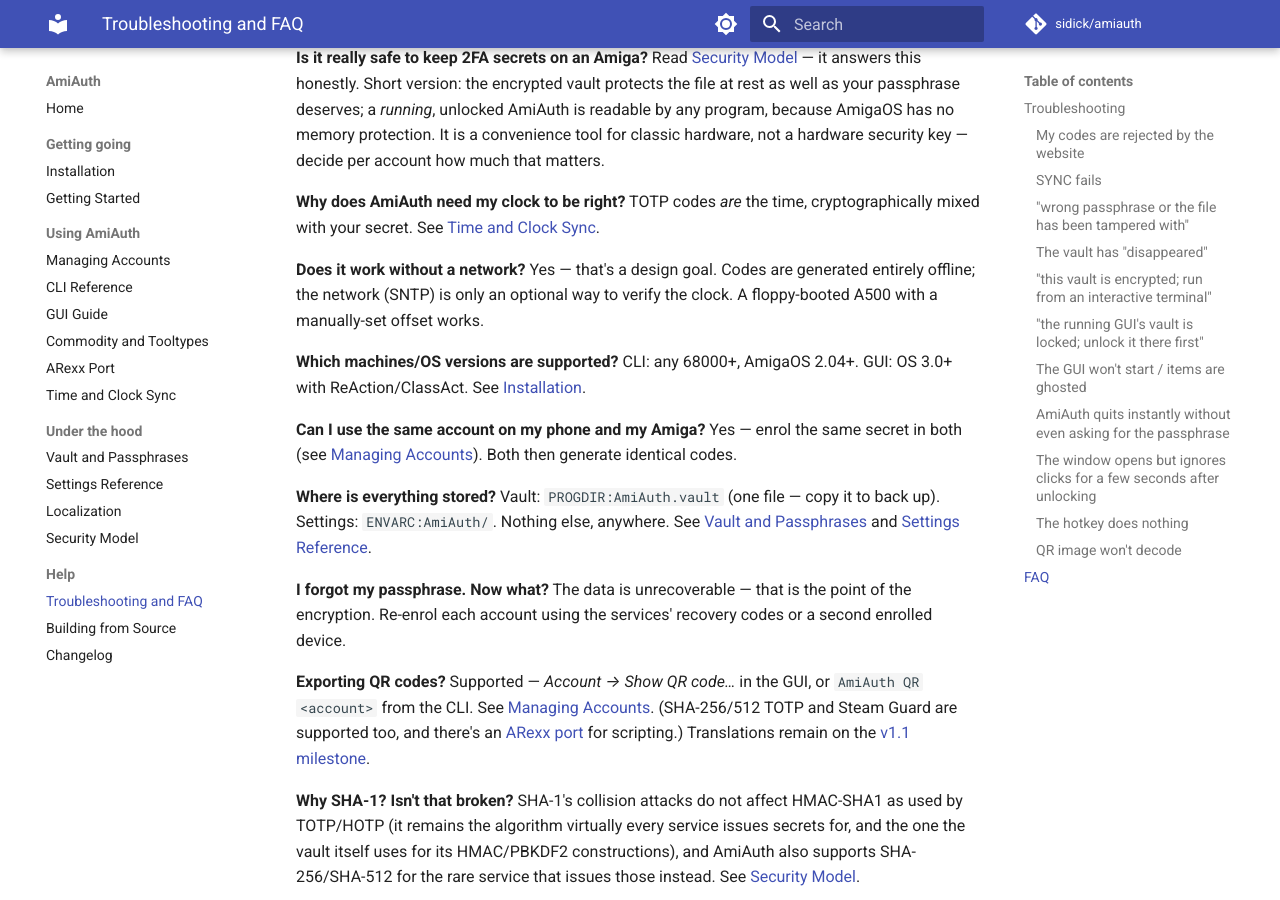
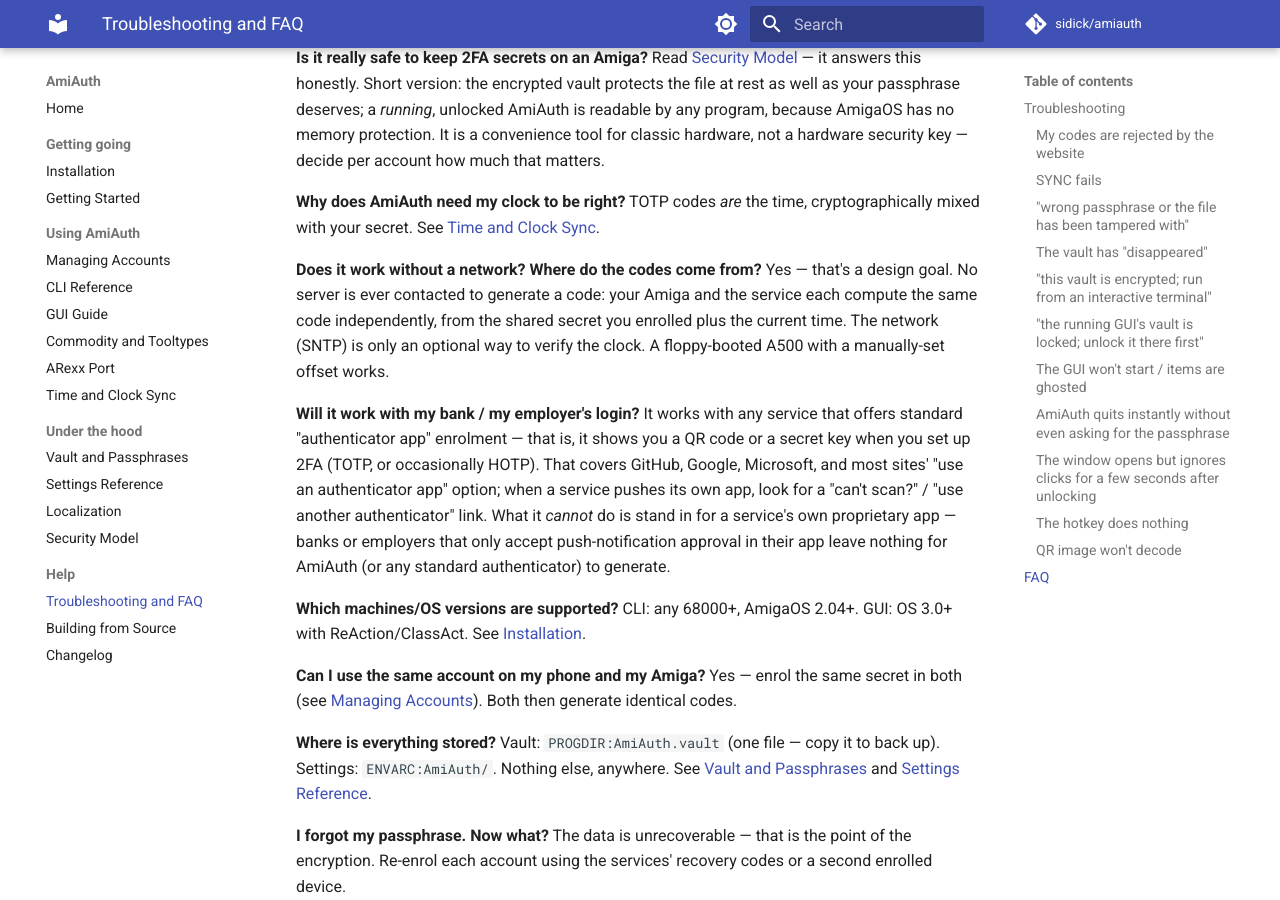
Before and after one commit to sidick/amiauth, an MkDocs documentation site: the page built from userdocs/Troubleshooting-and-FAQ.md, in a window 1280 px wide and 900 px high, scrolled down 2761 px. Built offline with MkDocs 1.6.1 and Material for MkDocs 9.7.7, drawn with Linux system fonts in a browser that asks for light colours; comment, search, counter and statistics services are not loaded; the version menu is left out.

Commit message:
docs: preempt a1k.org questions — offline code generation, which services work (#119)
Feedback from the a1k.org announcement thread showed two recurring
misconceptions: that AmiAuth fetches MFA codes from a server, and that
it can't help because banks demand their own apps.

- AmiAuth.readme: state up front that codes are computed entirely
  offline (SNTP is only clock verification), and that any service with
  standard authenticator-app enrolment works — only proprietary
  push-notification apps are out of reach.
- FAQ: expand the no-network entry to explain both sides compute the
  same code independently, and add a "Will it work with my bank?"
  entry drawing the same line.


Claude-Session: https://claude.ai/code/session_01CRP4gJ7zq9zy1DoC4toRWc

Co-authored-by: Claude Fable 5 <noreply@anthropic.com>

```diff
--- a/userdocs/Troubleshooting-and-FAQ.md
+++ b/userdocs/Troubleshooting-and-FAQ.md
@@ -123,10 +123,22 @@ hardware security key — decide per account how much that matters.
 TOTP codes *are* the time, cryptographically mixed with your secret. See
 [Time and Clock Sync](Time-and-Clock-Sync.md).
 
-**Does it work without a network?**
-Yes — that's a design goal. Codes are generated entirely offline; the network
-(SNTP) is only an optional way to verify the clock. A floppy-booted A500 with
-a manually-set offset works.
+**Does it work without a network? Where do the codes come from?**
+Yes — that's a design goal. No server is ever contacted to generate a code:
+your Amiga and the service each compute the same code independently, from the
+shared secret you enrolled plus the current time. The network (SNTP) is only
+an optional way to verify the clock. A floppy-booted A500 with a manually-set
+offset works.
+
+**Will it work with my bank / my employer's login?**
+It works with any service that offers standard "authenticator app" enrolment —
+that is, it shows you a QR code or a secret key when you set up 2FA (TOTP, or
+occasionally HOTP). That covers GitHub, Google, Microsoft, and most sites'
+"use an authenticator app" option; when a service pushes its own app, look for
+a "can't scan?" / "use another authenticator" link. What it *cannot* do is
+stand in for a service's own proprietary app — banks or employers that only
+accept push-notification approval in their app leave nothing for AmiAuth (or
+any standard authenticator) to generate.
 
 **Which machines/OS versions are supported?**
 CLI: any 68000+, AmigaOS 2.04+. GUI: OS 3.0+ with ReAction/ClassAct. See
```
Also changed, not shown: 1 other file.
